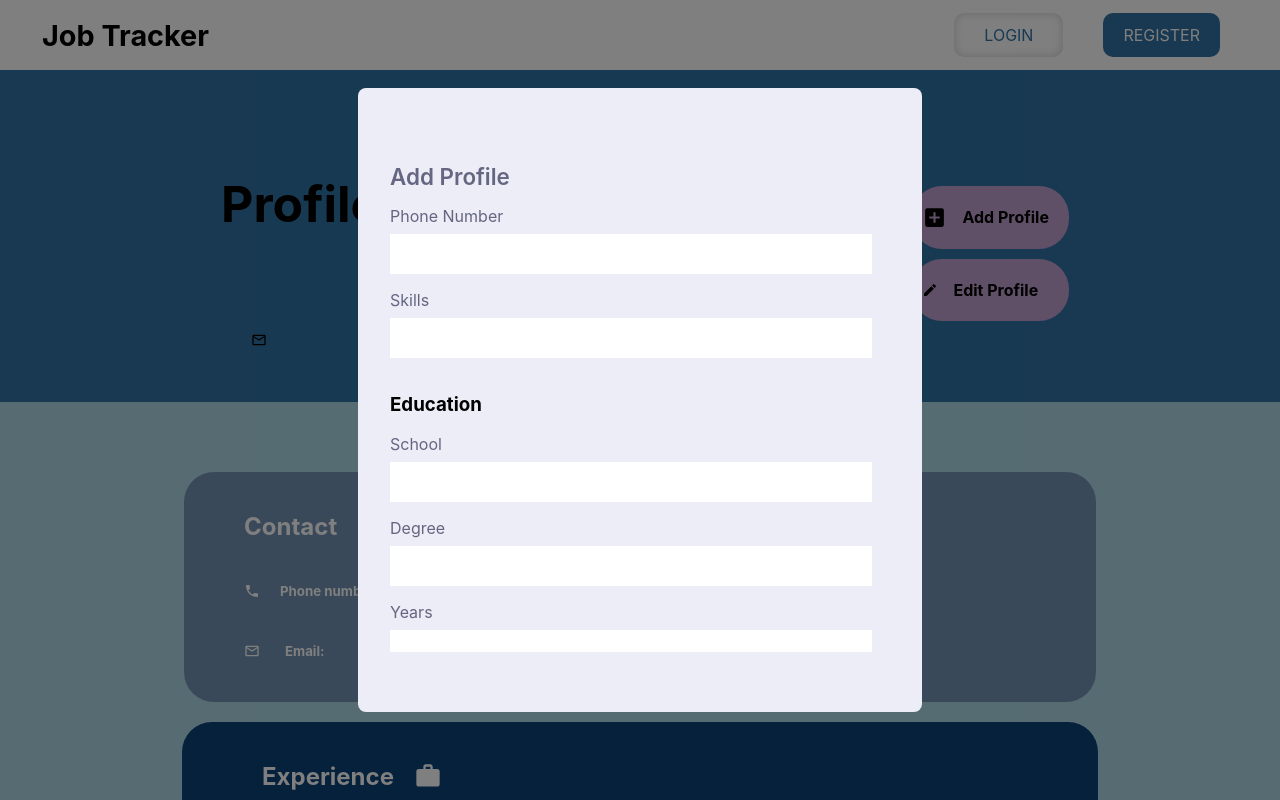
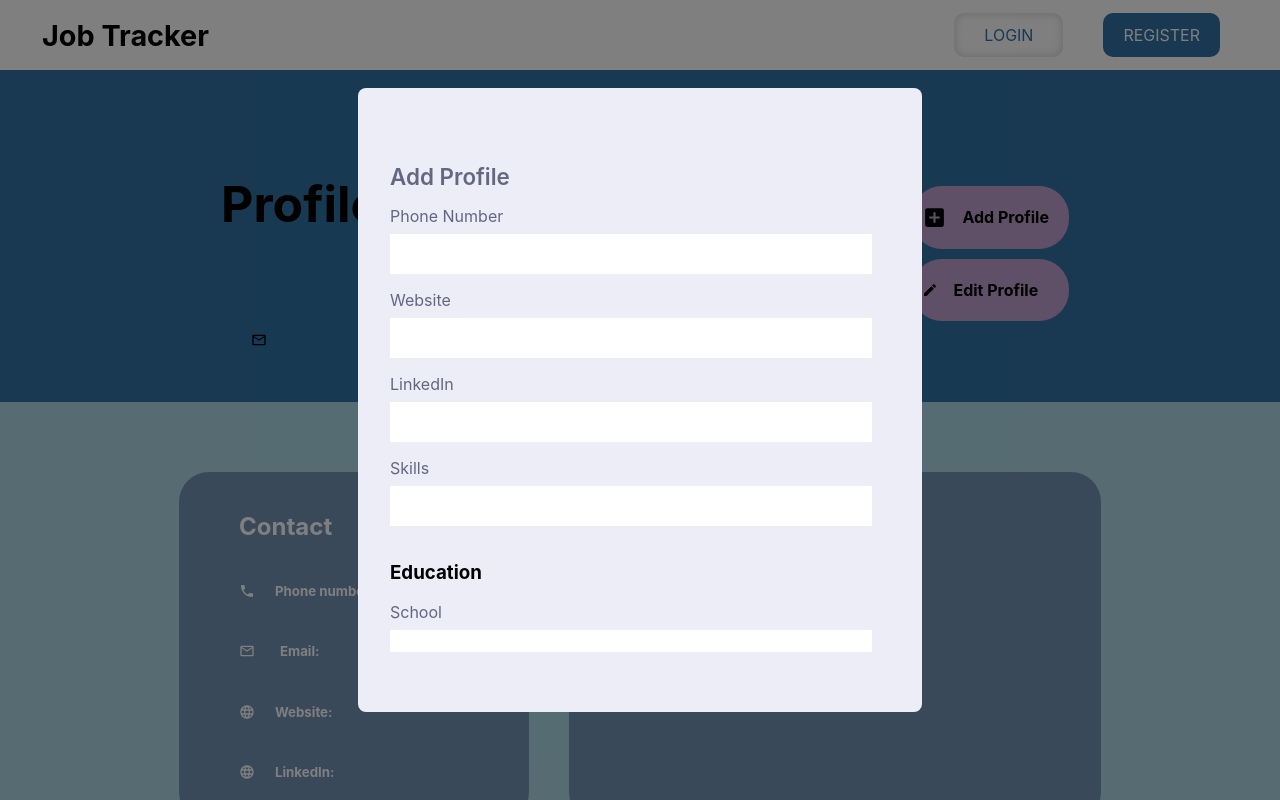
Before and after one commit to yangr2/cs467_job_tracker, a React (Create React App) app in the folder client/: page /profile in a window 1280 px wide. Both pictures are taken after a click on the icon 942 px from the left and 217 px from the top of the page. Built offline with nearby package versions, Linux system fonts and the light colour scheme; no server answers.

Commit message:
added website and linkedin to profile

```diff
--- a/client/src/pages/Profile.css
+++ b/client/src/pages/Profile.css
@@ -5,6 +5,7 @@
     justify-content: space-around;
     align-items: center;
     background-color: #3073A4;
+    /* background-image: linear-gradient(to bottom right, #114e7a, #82bdd9); */
     padding-right: 40px;
     padding-left: 60px;
     padding-bottom: 45px;
@@ -21,7 +22,6 @@
 
 .usernameText {
     display: flex;
-
 }
 
 .emailHeader {
@@ -29,7 +29,6 @@
     flex-direction: row;
     align-items: center;
 }
-
 
 .headerEmailIcon {
     padding-left: 30px;
@@ -92,9 +91,6 @@
     padding-right: 15px;
 }
 
-.ProfileText {
-    padding-right: 5px;
-}
 
 /* Container for rest of Profile page */
 .pageContainer {
@@ -108,14 +104,13 @@
     right: 0;
 }
 
-
 .bodyContainer {
     padding-top: 50px;
     height: auto;
     flex-flow: column;
     justify-content: center;
     overflow: hidden;
-    padding-bottom: 50px;
+    padding-bottom: 100px;
 }
 
 /****** First Row - Contact & Education ******/
@@ -126,6 +121,7 @@
     flex-direction: row;
 }
 
+/* Contact Info*/
 .contactContainer {
     display: inline-block;
     height: 200px;
@@ -136,9 +132,8 @@
     height: auto;
     overflow: hidden;
     border-radius: 30px;
-    padding: 20px 10px 20px 10px;
+    padding: 20px 20px 20px 10px;
     color: white;
-
 }
 
 .contactHeaderDiv {
@@ -153,10 +148,7 @@
     padding-left: 50px;
 }
 
-.contactContent h5 {
-
-}
-
+/* Phone number */
 .phoneNumber {
     display: flex;
     flex-direction: row;
@@ -190,6 +182,36 @@
 }
 
 .contactEmailText {
+    padding-left: 30px;
+}
+
+/* For Webisite */
+.website {
+    display: flex;
+    flex-direction: row;
+    align-items: center;
+}
+
+.websiteIcon {
+    padding-right: 20px;
+}
+
+.websiteText {
+    padding-left: 30px;
+}
+
+/* For LinkedIn */
+.linkedIn {
+    display: flex;
+    flex-direction: row;
+    align-items: center;
+}
+
+.linkedInIcon {
+    padding-right: 20px;
+}
+
+.linkedInText {
     padding-left: 30px;
 }
 
@@ -244,7 +266,7 @@ text-align: left;
 }
 
 .schoolIcon {
-    padding-left: 20px;
+    padding-left: 30px;
 }
 
 .buttonsContainer {
@@ -295,6 +317,7 @@ text-align: left;
     background-color: #0a4279;
     border-radius: 30px;
     padding: 20px 10px 20px 10px;
+    margin-top: 20px;
     color: white;
 }
 
@@ -323,6 +346,18 @@ text-align: left;
     justify-content: center;
 }
 
+.jobTitle, .company, .experienceYears, .description {
+    /* display: flex;
+    flex: row; */
+    align-items: center;
+    padding-left: 20px;
+}
+
+.jobTitle > small, .company > small, .experienceYears > small, .description > small {
+    padding-left: 15px;
+
+}
+
 /*************** Third Row Skills Div ****************/
 
 .thirdRowContainer {
@@ -331,7 +366,6 @@ text-align: left;
     justify-items: center;
     display: flex;
     flex-direction: row;
-    margin-top: 30px;;
 }
 
 .skillsContainer {
@@ -341,8 +375,10 @@ text-align: left;
     width: 70%;
     background-color: #0a4279;
     border-radius: 30px;
-    padding: 20px 10px 20px 10px;
+    padding: 20px 10px 30px 10px;
     color: white;
+    margin-top: 35px;;
+
 }
 
 .skillsHeaderDiv {
@@ -354,18 +390,24 @@ text-align: left;
 
 .skillsHeader {
     display: flex;
-    justify-content: space-between;
-    text-align: left;
-    padding-left: 70px;
-    background-color: #0a4279;
+    flex-direction: row;
+    align-items: center;
+}
+
+
+
+.skillsIcon {
+    padding-left: 30px;
+
 }
 
 .skillsContent {
     text-align: left;
-    padding-left: 50px;
+    padding-left: 70px;
     display: flex;
     flex-direction: column;
     justify-content: center;
+
 }
 
 
--- a/client/src/pages/Profile.js
+++ b/client/src/pages/Profile.js
@@ -2,7 +2,8 @@ import Navbar from "../components/Navbar"
 import React, { useState , useContext, useEffect } from 'react'
 import Axios from 'axios'
 import { AuthContext } from "../context/AuthUser";
-import { MdEdit, MdDelete, MdAddBox, MdOutlineClose, MdEmail, MdMailOutline, MdMail, MdPhone, MdSchool, MdWork } from "react-icons/md";
+import { MdEdit, MdDelete, MdAddBox, MdOutlineClose, MdEmail, MdMailOutline, MdMail, MdPhone,
+    MdSchool, MdWork, MdOutlineFeed, MdLanguage } from "react-icons/md";
 
 import Button from "../components/Button";
 import EducationModal from "../components/EducationComponents/AddEducation/AddEducation";
@@ -25,6 +26,7 @@ const Profile = () => {
     // UseStates for Adding Profile
     const [phoneNumber, setPhoneNumber] = useState('');
     const [website, setWebsite] = useState('');
+    const [linkedIn, setLinkedIn] = useState('');
     const [skills, setSkills] = useState('');
     const [education, setEducation] = useState({
         school: '',
@@ -42,6 +44,7 @@ const Profile = () => {
     const [editProfileID, setEditProfileID] = useState('');
     const [editPhoneNumber, setEditPhoneNumber] = useState('');
     const [editWebsite, setEditWebsite] = useState('');
+    const [editLinkedIn, setEditLinkedIn] = useState('');
     const [editSkills, setEditSkills] = useState('');
     const [editEducation, setEditEducation] = useState({
         school: '',
@@ -56,27 +59,6 @@ const Profile = () => {
     });
 
     const [profile, setProfile] = useState(null);
-
-
-
-
-    /******* profileInfo state ********/
-    // const [profileInfo, setProfileInfo] = useState({
-    //     phone_number: "",
-    //     skills: "",
-    //     education:
-    //         {
-    //         school: "",
-    //         degree: "",
-    //         years: "",
-    //     },
-    //     experience: {
-    //         job_title: "",
-    //         company: "",
-    //         years: "",
-    //         description: "",
-    //     }
-    // })
 
 
 
@@ -167,6 +149,8 @@ const Profile = () => {
         } else {
             Axios.post(process.env.REACT_APP_API_ADDRESS + "/api/profile/" + user.userId, {
                 phone_number: phoneNumber,
+                website: website,
+                linkedIn: linkedIn,
                 skills: skills,
                 education: education,
                 experience: experience,
@@ -174,9 +158,13 @@ const Profile = () => {
         }).then((response) => {
             alert("Profile created successfully")
             setPhoneNumber('')
+            setWebsite('')
+            setLinkedIn('')
             setSkills('')
             setEducation('')
             setExperience('')
+            setAddProfileModal(false)
+
 
             Axios.get(process.env.REACT_APP_API_ADDRESS + "/api/profile/" + user.userId)
             .then((response) => {
@@ -199,6 +187,8 @@ const Profile = () => {
 
         if (editProfile) {
             setEditPhoneNumber(editProfile.phone_number)
+            setEditWebsite(editProfile.website)
+            setEditLinkedIn(editProfile.linkedIn)
             setEditSkills(editProfile.skills)
             setEditEducation(editProfile.education)
             setEditExperience(editProfile.experience)
@@ -228,11 +218,14 @@ const Profile = () => {
 
         Axios.put(process.env.REACT_APP_API_ADDRESS + "/api/profile/" + user.userId + "/" + editProfileID, {
             phone_number: editPhoneNumber,
+            website: editWebsite,
+            linkedIn: editLinkedIn,
             skills: editSkills,
             education: editEducation,
             experience: editExperience,
         }).then((response) => {
             alert("Profile edited successfully")
+            setEditProfileModal(false)
 
             // console.log("Issue here! ")
             console.log("check user: ", user)
@@ -313,6 +306,7 @@ const Profile = () => {
                             <h2>Contact</h2>
                         </div>
                         <div className="contactContent">
+
                             <div className="phoneNumber">
                                 <MdPhone className="phoneIcon"/>
                                 <h5>Phone number:</h5>
@@ -324,7 +318,6 @@ const Profile = () => {
                             </div>
 
                             <div className="contactEmail">
-
                                 <div className="contactEmailContent">
                                     <div className="contactEmailContainer">
                                         <MdMailOutline className="contactEmailIcon" />
@@ -335,10 +328,28 @@ const Profile = () => {
                                     :
                                     <small></small>
                                     }
-
                                 </div>
                            </div>
 
+                           <div className="website">
+                                <MdLanguage className="websiteIcon"/>
+                                <h5>Website:</h5>
+                                { profile && profile[0] ?
+                                    <small className="websiteText">{profile[0].website}</small>
+                                :
+                                <small></small>
+                                }
+                            </div>
+
+                            <div className="linkedIn">
+                                <MdLanguage className="linkedInIcon"/>
+                                <h5>LinkedIn:</h5>
+                                { profile && profile[0] ?
+                                    <small className="linkedInText">{profile[0].linkedIn}</small>
+                                :
+                                <small></small>
+                                }
+                            </div>
                         </div>
                     </div>
 
@@ -393,10 +404,25 @@ const Profile = () => {
                         <div className="experienceContent">
                             { profile && profile[0] ?
                                 <div className="">
-                                    <li>{profile[0].experience.job_title}</li>
-                                    <li>{profile[0].experience.company}</li>
-                                    <li>{profile[0].experience.experience_years}</li>
-                                    <li>{profile[0].experience.description}</li>
+                                    <div className="jobTitle">
+                                        <h4>Job Title: </h4>
+                                        <small>{profile[0].experience.job_title}</small>
+                                    </div>
+
+                                    <div className="company">
+                                        <h4>Company:</h4>
+                                        <small>{profile[0].experience.company}</small>
+                                    </div>
+
+                                    <div className="experienceYears">
+                                        <h4>Dates:</h4>
+                                        <small>{profile[0].experience.experience_years}</small>
+                                    </div>
+
+                                    <div className="description">
+                                        <h4>Description:</h4>
+                                        <small>{profile[0].experience.description}</small>
+                                    </div>
                                 </div>
                             :
                             <div></div>
@@ -408,9 +434,13 @@ const Profile = () => {
                 {/* Third Row - Skills */}
                 <div className="thirdRowContainer">
                     <div className="skillsContainer">
-                        <div className="skillsHeader">
-                            <h2>Skills</h2>
+                        <div className="skillsHeaderDiv">
+                            <div className="skillsHeader">
+                                <h2>Skills</h2>
+                                <MdOutlineFeed size={28} className="skillsIcon" />
+                            </div>
                         </div>
+
                         <div className="skillsContent">
                             { profile && profile[0] ?
                                 <div>
@@ -444,6 +474,18 @@ const Profile = () => {
                             <label htmlFor="phone_number">
                                 Phone Number
                                 <input type="text" id="phone_number" name="phone_number" value={phoneNumber} onChange={(e) => setPhoneNumber(e.target.value)}/>
+                            </label>
+
+                            {/* Website form section */}
+                            <label htmlFor="website">
+                                Website
+                                <input type="text" id="website" name="website" value={website} onChange={(e) => setWebsite(e.target.value)}/>
+                            </label>
+
+                            {/* LinkedIn form section */}
+                            <label htmlFor="linkedIn">
+                                LinkedIn
+                                <input type="text" id="linkedIn" name="linkedIn" value={linkedIn} onChange={(e) => setLinkedIn(e.target.value)}/>
                             </label>
 
                             {/* Skills form section */}
@@ -526,10 +568,22 @@ const Profile = () => {
                         <form className="editProfileForm">
                             <h1 className="editProfileFormTitle">Edit Profile</h1>
 
-                            {/* Phone number form section */}
+                            {/* Edit phone number form section */}
                             <label htmlFor="edit_phone_number">
                                 Phone Number
                                 <input type="text" id="edit_phone_number" name="edit_phone_number" value={editPhoneNumber} placeholder={editPhoneNumber} onChange={(e) => setEditPhoneNumber(e.target.value)}/>
+                            </label>
+
+                            {/* Edit Website form section */}
+                            <label htmlFor="edit_website">
+                                Website
+                                <input type="text" id="edit_website" name="edit_website" value={editWebsite} onChange={(e) => setEditWebsite(e.target.value)}/>
+                            </label>
+
+                            {/* Edit LinkedIn form section */}
+                            <label htmlFor="edit_linkedIn">
+                                LinkedIn
+                                <input type="text" id="edit_linkedIn" name="edit_linkedIn" value={editLinkedIn} onChange={(e) => setEditLinkedIn(e.target.value)}/>
                             </label>
 
                             {/* Skills form section */}
```
